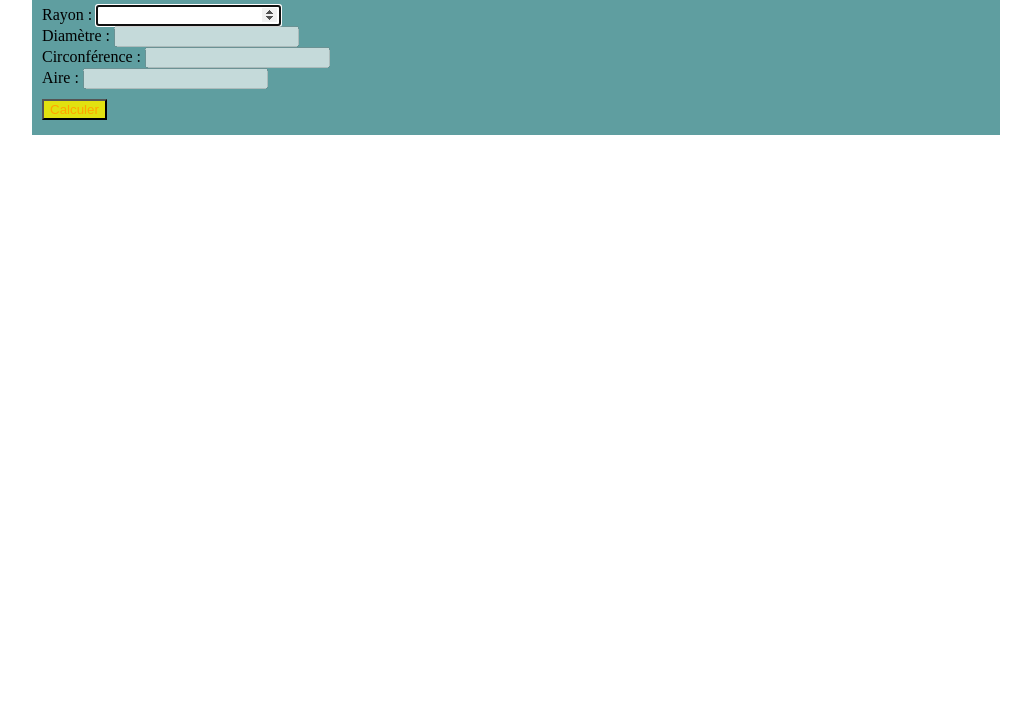
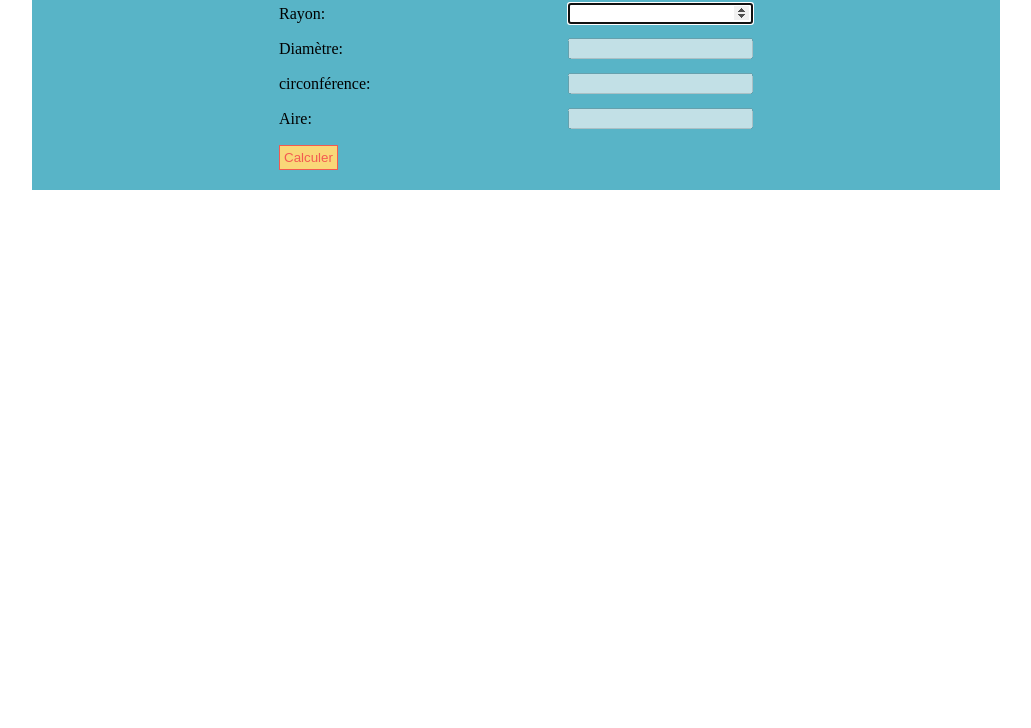
Before and after one commit to 2022-06-13-POEI-JAVA-SALESFORCE/javascript, a plain HTML site: page interns/1-exercices/corrections/exercice16/index.html in a window 1280 px wide. Shown: the part 72-800 px from the top of the page, without its empty margins (124-1155 px from the left). Drawn offline with Linux system fonts and the light colour scheme.

Commit message:
feat: correction of exercise 16

```diff
--- a/interns/1-exercices/corrections/exercice16/css/main.css
+++ b/interns/1-exercices/corrections/exercice16/css/main.css
@@ -1,24 +1,33 @@
 main {
     width: 75%;
     margin: 10px auto;
-    background-color: cadetblue;
+    background-color: #58b4c7;
     padding: 10px;
 }
 h1 {
     text-align: center;
-    color: #ffa500;
+    color: #f35a51;
     margin: 10px;
 }
 form {
     width: 100%;
     margin: 5px auto;
 }
-label {
-    display: block;
+
+form>div {
+    width: 50%;
+    margin: 5px auto;
+    text-align: left;
+    height: 30px;
 }
-
+form>div>div {
+    text-align: right;
+    position: relative;
+    top: -20px;
+}
 input[type="button"] {
-    margin-top: 10px;
-    background-color: #e1e110;
-    color: #ffa500;
+    background-color: #f9d778;
+    color: #f35a51;
+    border: 1px solid #f35a51;
+    padding: 4px;
 }
--- a/interns/1-exercices/corrections/exercice16/index.html
+++ b/interns/1-exercices/corrections/exercice16/index.html
@@ -11,16 +11,42 @@
 
 <body>
     <main>
-        <h1>Calcul des dimensions du Cercle</h1>
+        <h1>Calcul des dimensions du cercle</h1>
         <form>
-            <label for="radius">Rayon : <input type="number" name="radius" id="radius" min="1" autofocus></label>
-            <label for="diameter">Diamètre : <input type="number" name="diameter" id="diameter" disabled></label>
-            <label for="circumference ">Circonférence : <input type="number" name="circumference" id="circumference" disabled="disabled"></label>
-            <label for="air">Aire : <input type="number" name="air" id="air" disabled="true"></label>
-            <input type="button" value="Calculer">
+            <div>
+                <label for="radius">Rayon:</label>
+                <div>
+                    <!-- attribut utofocus pour mettre le curseur directement sur le champs -->
+                    <input type="number" name="radius" id="radius" min="1" autofocus>
+                </div>
+            </div>
+            <div>
+                <label for="diameter">Diamètre: </label>
+                <div>
+                    <!-- attribut disabled pour désactiver le champs cad empêcher la saisie -->
+                    <input type="number" name="diameter" id="diameter" disabled>
+                </div>
+            </div>
+            <div>
+                <label for="circumference">circonférence: </label>
+                <div>
+                    <!-- autre notation pour l'attribut disabled -->
+                    <input type="number" name="circumference" id="circumference" disabled="disabled">
+                </div>
+            </div>
+            <div>
+                <label for="area">Aire: </label>
+                <div>
+                    <input type="number" name="area" id="area" disabled="disabled">
+                </div>
+            </div>
+            <div>
+                <input type="button" value="Calculer">
+            </div>
         </form>
     </main>
-    <script src="js/main.js" type="module"></script>
+    <!-- type="module" parce que j'ai scindé mon js en plusieurs morceaux avec des exports et des imports -->
+    <script src="./js/main.js" type="module"></script>
 </body>
 
 </html>
--- a/interns/1-exercices/corrections/exercice16/js/circle.js
+++ b/interns/1-exercices/corrections/exercice16/js/circle.js
@@ -1,14 +1,17 @@
 export function diam (radius) {
   radius = Number(radius)
-  return 2 * radius
+  const res = 2 * radius
+  return res.toFixed(2)
 }
 
 export function circum (radius) {
   radius = Number(radius)
-  return 2 * Math.PI * radius
+  const res = 2 * Math.PI * radius
+  return res.toFixed(2)
 }
 
 export function area (radius) {
   radius = Number(radius)
-  return Math.PI * radius * radius
+  const res = Math.PI * radius * radius
+  return res.toFixed(2)
 }
--- a/interns/1-exercices/corrections/exercice16/js/main.js
+++ b/interns/1-exercices/corrections/exercice16/js/main.js
@@ -2,15 +2,17 @@ import {
   diam,
   circum,
   area
-} from './circle'
+} from './circle.js'
 
-document.addEventListener('click', function () {
+document.querySelector('input[type="button"]').addEventListener('click', computeValues)
+
+function computeValues () {
   const radius = document.querySelector('#radius').value
   const diameter = diam(radius)
   const circumference = circum(radius)
   const circleArea = area(radius)
 
-  document.querySelector('#diam').value = diameter
+  document.querySelector('input[name=diameter]').value = diameter
   document.querySelector('#circumference').value = circumference
   document.querySelector('#area').value = circleArea
-})
+}
```
